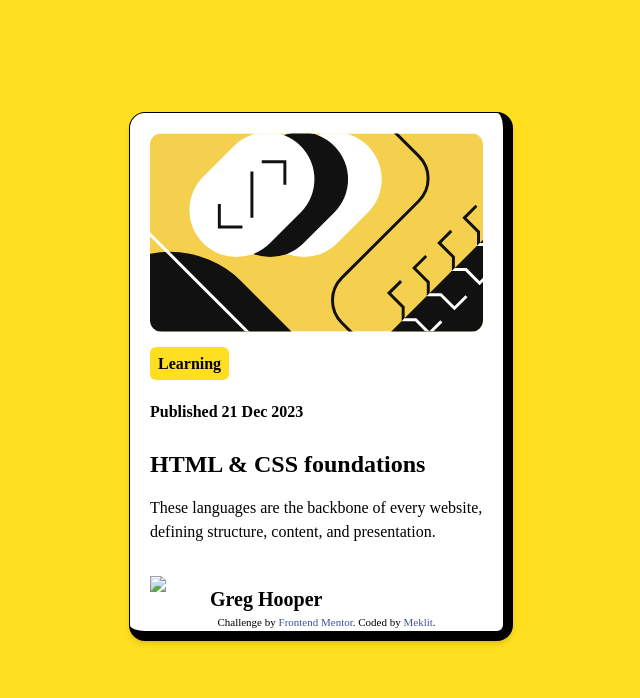
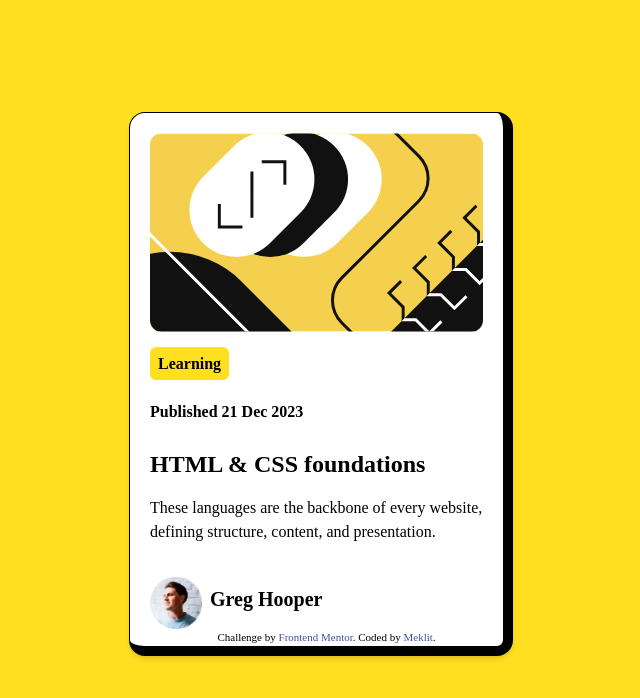
Before and after one commit to MeklitTa/blog-preview-card-main, a website: page index.html in a window 1280 px wide. Shown: the whole page, without its empty margins (319-959 px from the left). Drawn offline with nearby package versions, Linux system fonts and the light colour scheme; files that its build step writes are made by us from their sources; the site is published under a folder, as on GitHub Pages, so addresses that start at the root find nothing; a web font is replaced by a local one.

Commit message:
small change

```diff
--- a/index.html
+++ b/index.html
@@ -26,7 +26,7 @@
 
   <p class="pr-5 ">These languages are the backbone of every website, defining structure, content, and presentation.</p>
 
-  <div class="flex gap-2"><img   src="/coll/images/image-avatar.webp" class="w-13 mt-8">
+  <div class="flex gap-2"><img   src="coll/images/image-avatar.webp" class="w-13 mt-8">
     <div class="mt-10 font-bold text-new">
     Greg Hooper
   </div></div>
```
